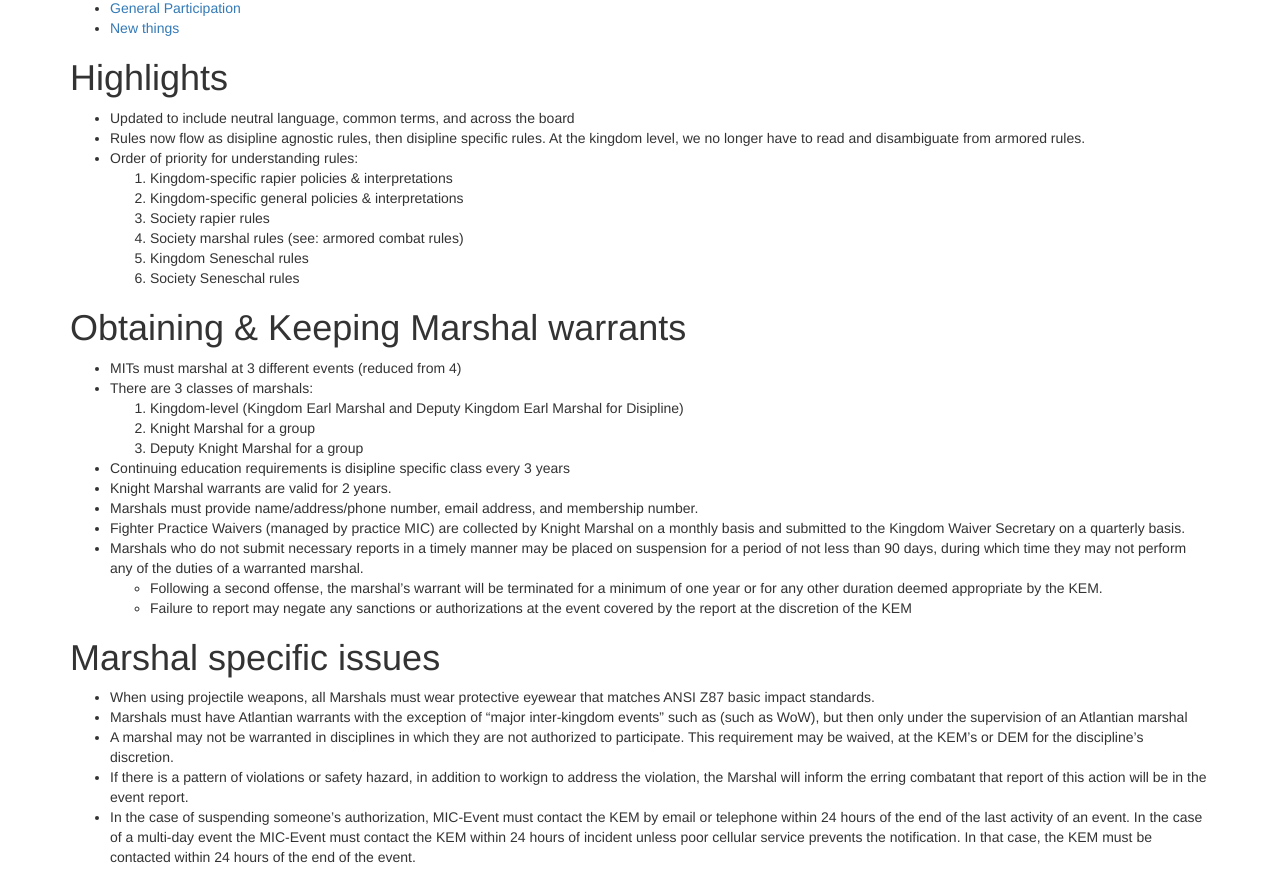
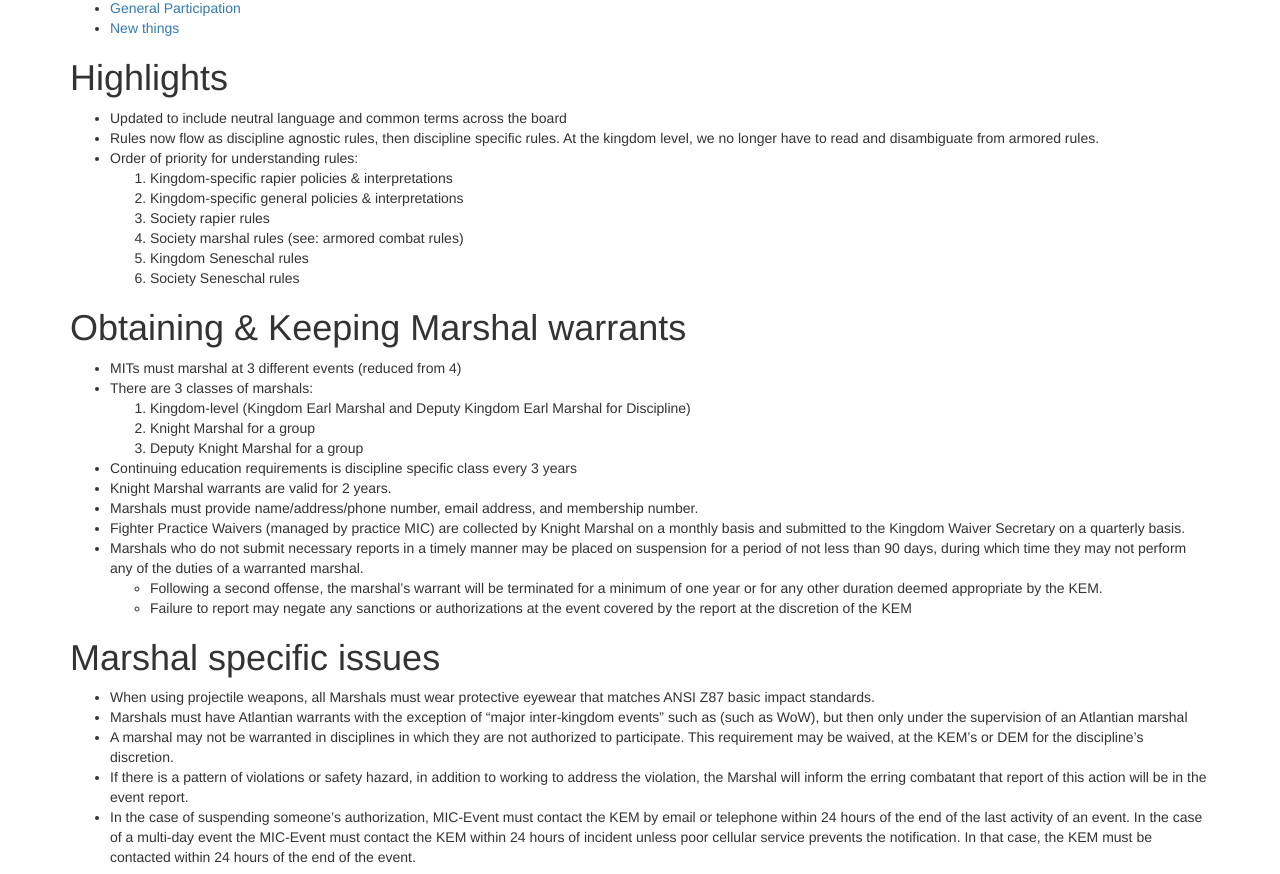
Before and after one commit to academie-de-espee/earl-marshal, a Jekyll site: the page built from rapier/rules-update-2022-04.md, in a window 1280 px wide and 1400 px high. Shown: the part 299-1173 px from the top of the window. Built offline with Jekyll 4.4.1, drawn with Linux system fonts in a browser that asks for light colours; some of the changed text lies outside the part shown.

Commit message:
fix formatting

```diff
--- a/rapier/rules-update-2022-04.md
+++ b/rapier/rules-update-2022-04.md
@@ -13,8 +13,8 @@ layout: default
 {:toc}
 
 # Highlights
-* Updated to include neutral language, common terms, and  across the board
-* Rules now flow as disipline agnostic rules, then disipline specific rules.  At the kingdom level, we no longer have to read and disambiguate from armored rules.
+* Updated to include neutral language and common terms across the board
+* Rules now flow as discipline agnostic rules, then discipline specific rules.  At the kingdom level, we no longer have to read and disambiguate from armored rules.
 * Order of priority for understanding rules:
     1. Kingdom-specific rapier policies & interpretations
     2. Kingdom-specific general policies & interpretations
@@ -26,22 +26,22 @@ layout: default
 # Obtaining & Keeping Marshal warrants
 * MITs must marshal at 3 different events (reduced from 4)
 * There are 3 classes of marshals:
-    1. Kingdom-level (Kingdom Earl Marshal and Deputy Kingdom Earl Marshal for Disipline)
+    1. Kingdom-level (Kingdom Earl Marshal and Deputy Kingdom Earl Marshal for Discipline)
     2. Knight Marshal for a group
     3. Deputy Knight Marshal for a group
-* Continuing education requirements is disipline specific class every 3 years
+* Continuing education requirements is discipline specific class every 3 years
 * Knight Marshal warrants are valid for 2 years.
 * Marshals must provide name/address/phone number, email address, and membership number.
 * Fighter Practice Waivers (managed by practice MIC) are collected by Knight Marshal on a monthly basis and submitted to the Kingdom Waiver Secretary on a quarterly basis.
 * Marshals who do not submit necessary reports in a timely manner may be placed on suspension for a period of not less than 90 days, during which time they may not perform any of the duties of a warranted marshal.
-    * Following a second offense, the marshal’s warrant will be terminated for a minimum of one year or for any other duration deemed appropriate by the KEM.
+    * Following a second offense, the marshal's warrant will be terminated for a minimum of one year or for any other duration deemed appropriate by the KEM.
     * Failure to report may negate any sanctions or authorizations at the event covered by the report at the discretion of the KEM
 
 # Marshal specific issues
 * When using projectile weapons, all Marshals must wear protective eyewear that matches ANSI Z87 basic impact standards.
 * Marshals must have Atlantian warrants with the exception of "major inter-kingdom events" such as (such as WoW), but then only under the supervision of an Atlantian marshal
-* A marshal may not be warranted in disciplines in which they are not authorized to participate. This requirement may be waived, at the KEM’s or DEM for the discipline’s discretion.
-* If there is a pattern of violations or safety hazard, in addition to workign to address the violation, the Marshal will inform the erring combatant that report of this action will be in the event report.
+* A marshal may not be warranted in disciplines in which they are not authorized to participate. This requirement may be waived, at the KEM's or DEM for the discipline's discretion.
+* If there is a pattern of violations or safety hazard, in addition to working to address the violation, the Marshal will inform the erring combatant that report of this action will be in the event report.
 * In the case of suspending someone's authorization, MIC-Event must contact the KEM by email or telephone within 24 hours of the end of the last activity of an event. In the case of a multi-day event the MIC-Event must contact the KEM within 24 hours of incident unless poor cellular service prevents the notification. In that case, the KEM must be contacted within 24 hours of the end of the event.
 
 # Authorizations
```
Also changed, not shown: other parts of rapier/rules-update-2022-04.md (+3 -2 lines).
